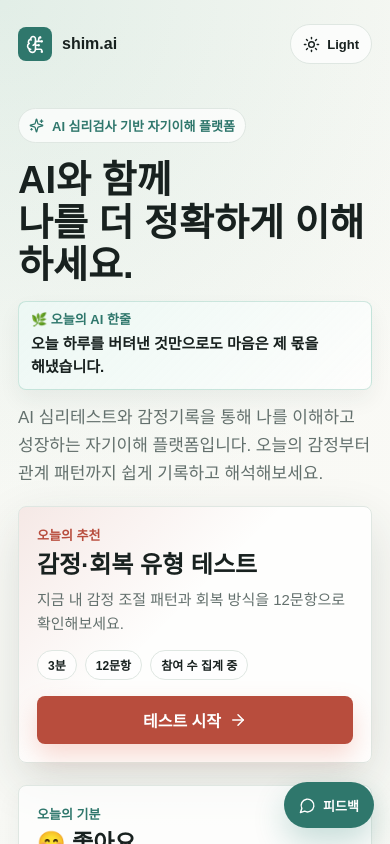
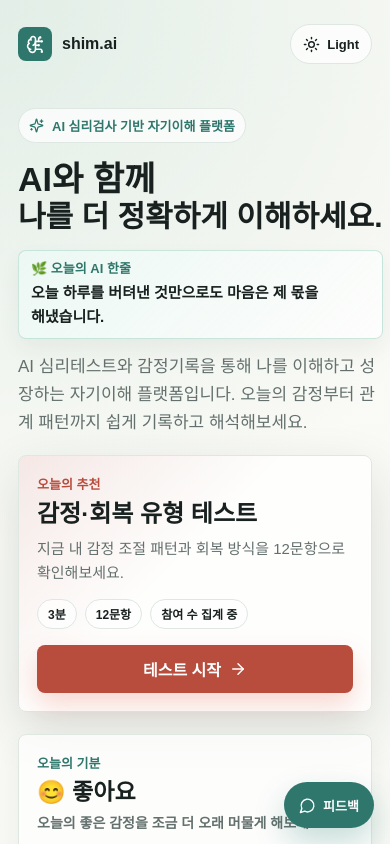
Before and after one commit to sj-dev-99/shim-ai, a Next.js app: page / in a window 390 px wide. Shown: the top 844 px of the page. Built offline with nearby package versions, Linux system fonts and the light colour scheme; no server answers.

Commit message:
Tune mobile home headline wrapping

```diff
--- a/styles/globals.css
+++ b/styles/globals.css
@@ -243,13 +243,20 @@ input {
 .hero h1 {
   max-width: 680px;
   margin: 16px 0 12px;
-  font-size: 38px;
-  line-height: 1.12;
+  font-size: 34px;
+  line-height: 1.18;
   letter-spacing: 0;
+  word-break: keep-all;
 }
 
 .home-hero-copy h1 span {
   display: block;
+  white-space: nowrap;
+}
+
+.home-hero-copy h1 span:last-child {
+  font-size: 30px;
+  line-height: 1.22;
 }
 
 .hero p {
@@ -2267,12 +2274,40 @@ input {
     line-height: 1.08;
   }
 
+  .home-hero-copy h1 span:last-child {
+    font-size: inherit;
+    line-height: inherit;
+  }
+
   .service-map {
     grid-template-columns: repeat(2, minmax(0, 1fr));
   }
 
   .test-catalog-grid {
     grid-template-columns: repeat(2, minmax(0, 1fr));
+  }
+}
+
+@media (max-width: 380px) {
+  .home-hero-copy h1 {
+    font-size: 32px;
+    line-height: 1.2;
+  }
+
+  .home-hero-copy h1 span:last-child {
+    font-size: 29px;
+    line-height: 1.24;
+  }
+}
+
+@media (max-width: 340px) {
+  .home-hero-copy h1 {
+    font-size: 29px;
+    line-height: 1.22;
+  }
+
+  .home-hero-copy h1 span:last-child {
+    font-size: 27px;
   }
 }
 
```
